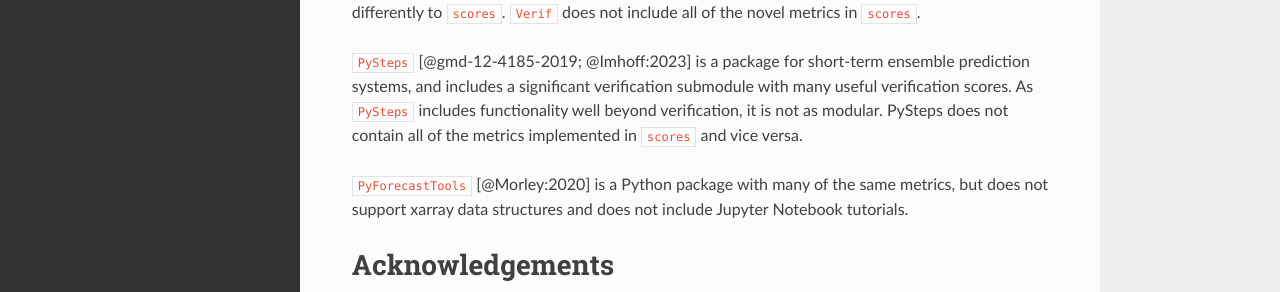
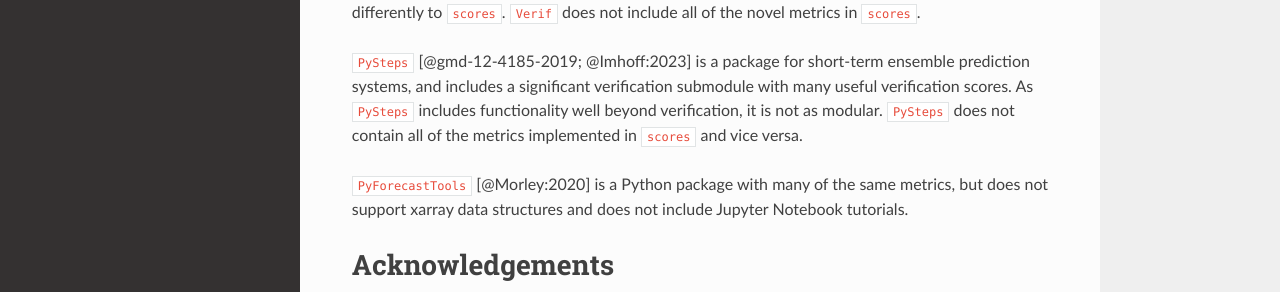
Before and after one commit to nci/scores, an MkDocs documentation site: the page built from docs/paper.md, in a window 1280 px wide and 900 px high, scrolled down 2783 px. Shown: the part 317-609 px from the top of the window. Built offline with MkDocs 1.6.1, drawn with Linux system fonts in a browser that asks for light colours; nearby versions of some CDN libraries.

```diff
--- a/docs/paper.md
+++ b/docs/paper.md
@@ -101,7 +101,7 @@ There are multiple open source verification packages in a range of languages. Be
 
 `Verif` [@nipen2023verif] is a command line tool for forecast verification and is utilised very differently to `scores`. `Verif` does not include all of the novel metrics in `scores`.
 
-`PySteps` [@gmd-12-4185-2019; @Imhoff:2023] is a package for short-term ensemble prediction systems, and includes a significant verification submodule with many useful verification scores. As `PySteps` includes functionality well beyond verification, it is not as modular. PySteps does not contain all of the metrics implemented in `scores` and vice versa.
+`PySteps` [@gmd-12-4185-2019; @Imhoff:2023] is a package for short-term ensemble prediction systems, and includes a significant verification submodule with many useful verification scores. As `PySteps` includes functionality well beyond verification, it is not as modular. `PySteps` does not contain all of the metrics implemented in `scores` and vice versa.
 
 `PyForecastTools` [@Morley:2020] is a Python package with many of the same metrics, but does not support xarray data structures and does not include Jupyter Notebook tutorials.
 
```
